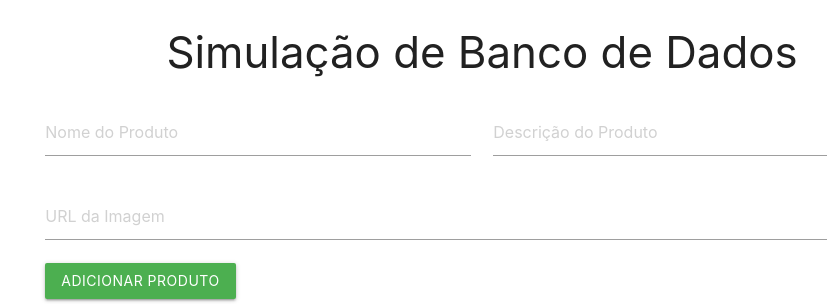
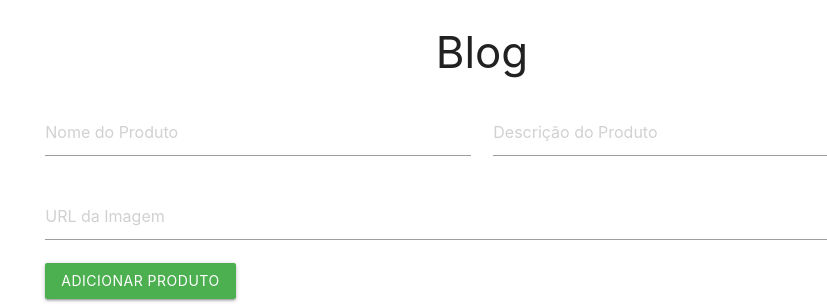
Before and after one commit to Carleone-Souza-Santos/front-end, a plain HTML site: page index.html in a window 1280 px wide. Shown: the top 304 px of the page, without its empty margins (158-985 px from the left). Drawn offline with nearby package versions, Linux system fonts and the light colour scheme.

Commit message:
modificação no titulo

```diff
--- a/index.html
+++ b/index.html
@@ -3,13 +3,13 @@
 <head>
     <meta charset="UTF-8">
     <meta name="viewport" content="width=device-width, initial-scale=1.0">
-    <title>Banco de Dados Simulado</title>
+    <title>Blog</title>
     <!-- Materialize CSS -->
     <link rel="stylesheet" href="https://cdnjs.cloudflare.com/ajax/libs/materialize/1.0.0/css/materialize.min.css">
 </head>
 <body class="container">
 
-    <h3 class="center-align">Simulação de Banco de Dados</h3>
+    <h3 class="center-align">Blog</h3>
 
     <!-- Formulário para adicionar produto -->
     <div class="row">
```
